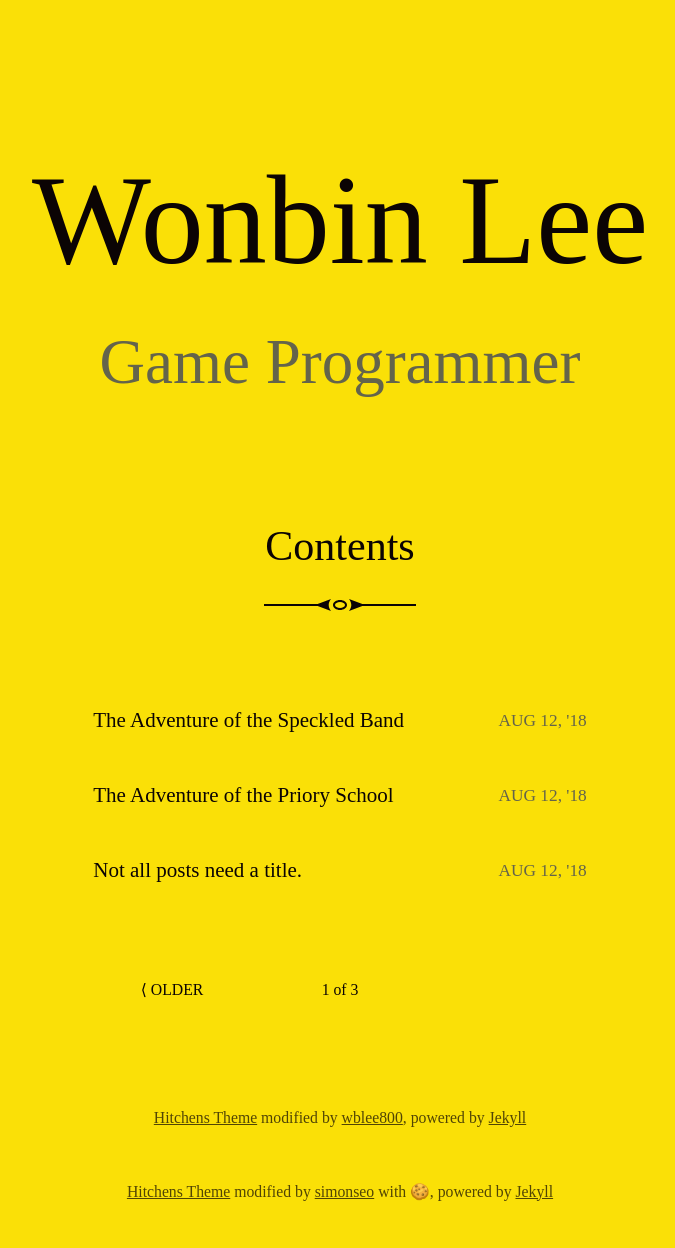
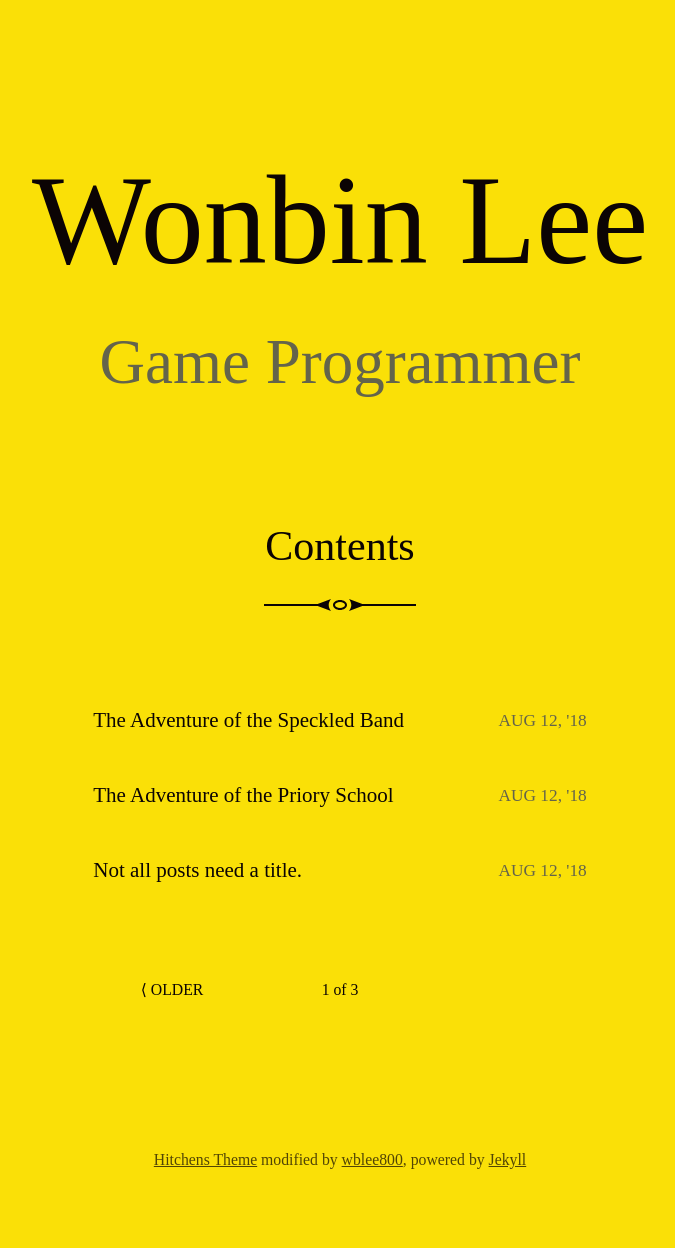
Before and after one commit to wblee800/wblee800.github.io, a Jekyll site: the page built from index.html, in a window 1280 px wide. Shown: the whole page, without its empty margins (300-975 px from the left). Built offline with Jekyll 4.4.1, drawn with Linux system fonts in a browser that asks for light colours; some web fonts are replaced; the list of posts is cut into pages by our own code; after the commit the page ends 1217 px from its top, so only the background shows below that.

Commit message:
Edit footer.html

```diff
--- a/_includes/footer.html
+++ b/_includes/footer.html
@@ -17,7 +17,7 @@
 {% unless site.hide_credits %}
 <aside class="site-credits">
   <p>
-    <small><a href="https://github.com/patdryburgh/hitchens">Hitchens Theme</a> modified by <a href="https://github.com/simonseo">simonseo</a> with 🍪, powered by <a href="http://jekyllrb.com">Jekyll</a></small>
+    <small><a href="https://github.com/patdryburgh/hitchens">Hitchens Theme</a> modified by <a href="https://github.com/wblee800">wblee800</a>, powered by <a href="http://jekyllrb.com">Jekyll</a></small>
   </p>
 </aside>
 </footer>
--- a/_layouts/default.html
+++ b/_layouts/default.html
@@ -42,7 +42,7 @@
     {% unless site.hide_credits %}
       <aside class="site-credits">
         <p>
-          <small><a href="https://github.com/patdryburgh/hitchens">Hitchens Theme</a> modified by <a href="https://github.com/wblee800">wblee800</a>, powered by <a href="http://jekyllrb.com">Jekyll</a></small>
+
         </p>
       </aside>
     {% endunless %}
```
